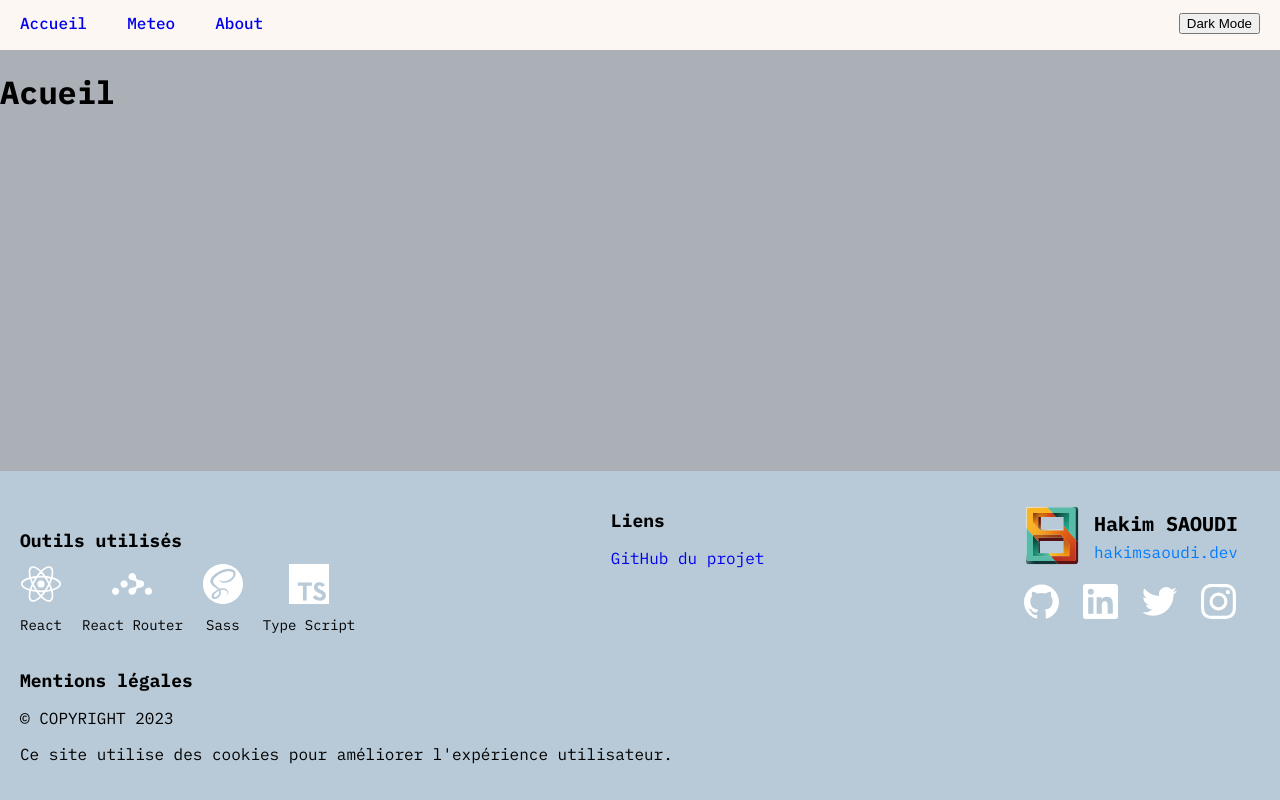
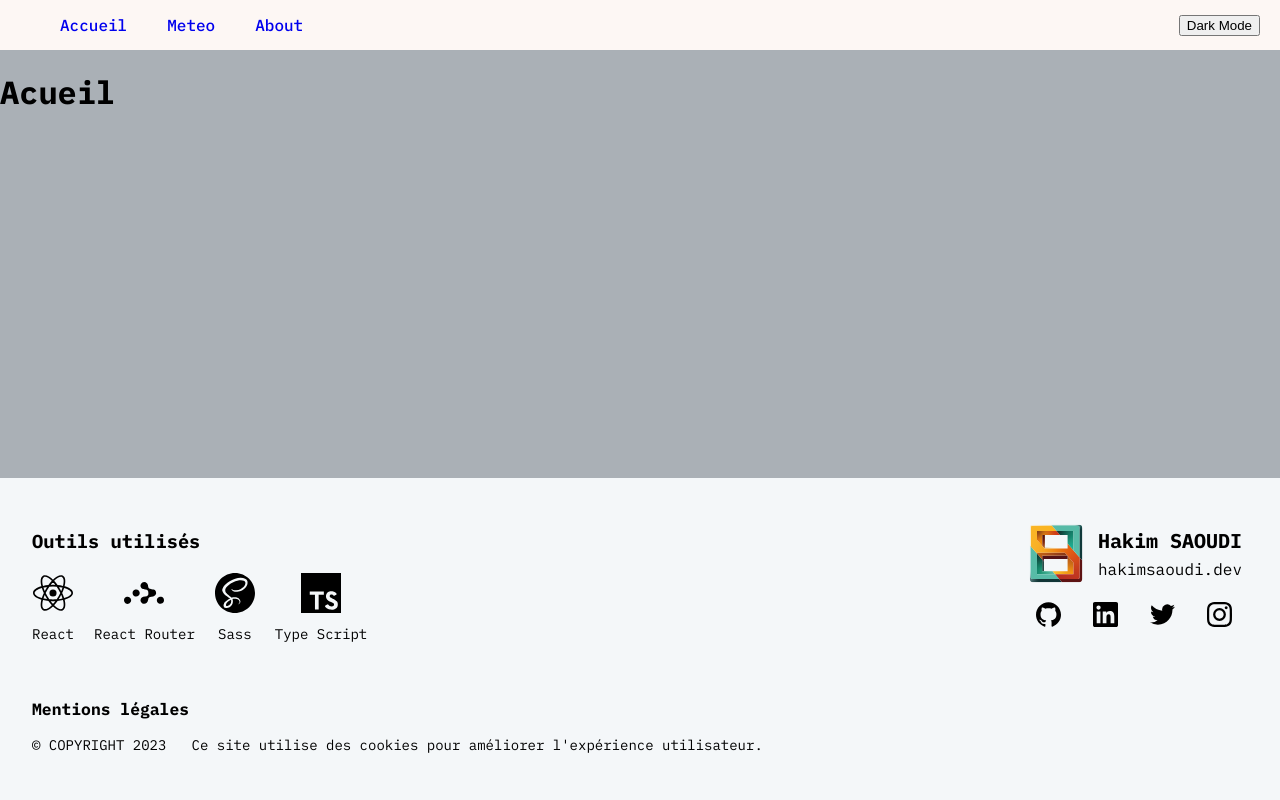
Before and after one commit to saoudi-h/meteo-react-app, a React (Create React App) app: page / in a window 1280 px wide. Built offline with nearby package versions, Linux system fonts and the light colour scheme.

Commit message:
update Footer

```diff
--- a/src/components/footer/Footer.sass
+++ b/src/components/footer/Footer.sass
@@ -1,8 +1,7 @@
 @use '../../styles/colors' as *
 
 .footer
-	background-color: $primary-200
-	color: black
+	background-color: $primary-50
 	padding: 20px
 	display: flex
 	flex-wrap: wrap
@@ -12,43 +11,21 @@
 	&.dark
 		background: $primary-950
 
-h3
-	font-size: 18px
-	margin-bottom: 10px
+	&>*:hover
+		box-shadow: rgba(0, 0, 0, 0.05) 0px 0px 0px 1px
+		border-radius: 10px
+		background: lighten($primary-950, 3%)
 
-ul
-	list-style: none
-	padding-left: 0
-
-	li
-		margin-bottom: 5px
-
-		a
-			text-decoration: none
-
-	&-legal
+	.footer-legal
 		flex-basis: 100%
-		margin-top: 20px
-		border-top: 1px solid #555
-		padding-top: 10px
+		padding: 12px
 		font-size: 14px
 
-.logo
-	max-width: 50px
-	margin-right: 10px
-
-.about-content
-	display: flex
-	align-items: center
-
-.social-links
-	a
-		margin-right: 10px
 
 	@media screen and (max-width: 768px)
 		flex-direction: column
 
-		&-legal
+		.footer-legal
 			margin-top: 0
 			padding-top: 0
 			border-top: none
--- a/src/components/footer/Footer.tsx
+++ b/src/components/footer/Footer.tsx
@@ -8,21 +8,11 @@ const Footer: React.FC = () => {
   const { theme } = useTheme();
   return (
     <footer className={classNames('footer', theme)}>
-      <div className="footer-tools">
-        <ToolDevList />
-
-      </div>
-      <div className="footer-links">
-        <h3>Liens</h3>
-        <ul>
-          <li><a href="https://github.com/votre-utilisateur/votre-projet">GitHub du projet</a></li>
-        </ul>
-      </div>
+      <ToolDevList />
       <AuthorCard />
       <div className="footer-legal">
         <h3>Mentions légales</h3>
-        <p>© COPYRIGHT {new Date().getFullYear()}<br /></p>
-        <p>Ce site utilise des cookies pour améliorer l'expérience utilisateur.</p>
+        <p>© COPYRIGHT {new Date().getFullYear()}&nbsp;&nbsp;&nbsp;Ce site utilise des cookies pour améliorer l'expérience utilisateur.</p>
       </div>
     </footer>
   )
--- a/src/components/footer/authorCard/AuthorCard.sass
+++ b/src/components/footer/authorCard/AuthorCard.sass
@@ -1,9 +1,12 @@
+@use '../../../styles/colors' as *
+
 .author
 	display: flex
 	align-items: center
 	justify-content: center
 	flex-direction: column
 	padding: 12px
+	position: relative
 
 .author-presentation
 	width: 100%
@@ -22,8 +25,8 @@
 
 	a
 		display: block
-		color: #007bff
 		text-decoration: none
+		color: currentColor
 		margin-top: 5px
 
 .author-socials
@@ -34,15 +37,14 @@
 	justify-content: space-around
 
 	li
-		margin: 0 12px
+		margin: 0 16px
 
 	a
-		color: #333
 		text-decoration: none
+		color: currentColor
 
 		svg
-			max-width: 35px
-			color: white
+			max-width: 25px
 
 		&:hover svg
 			transition: transform 2s ease
--- a/src/components/footer/authorCard/AuthorCard.tsx
+++ b/src/components/footer/authorCard/AuthorCard.tsx
@@ -4,9 +4,13 @@ import GithubSvg from '../../icons/GithubSvg'
 import TwitterSvg from '../../icons/TwitterSvg'
 import LinkedInSvg from '../../icons/LinkedInSvg'
 import InstagramSvg from '../../icons/InstagramSvg'
+import { useTheme } from '../../../contexts/ThemeContext'
+import { classNames } from '../../../lib/classnames'
 
 
 const AuthorCard: React.FC = () => {
+  const {theme} = useTheme();
+
   const authorData = {
     name: "Hakim SAOUDI",
     logoUrl: "/svg/logo.svg",
@@ -22,7 +26,7 @@ const AuthorCard: React.FC = () => {
     }
   }
   return (
-    <div className="author">
+    <div className={classNames("author",theme)}>
 
       <div className="author-presentation">
 
--- a/src/components/footer/toolDevList/ToolDevList.sass
+++ b/src/components/footer/toolDevList/ToolDevList.sass
@@ -1,8 +1,8 @@
 .tool-dev
+	padding:12px
 	display: flex
 	flex-direction: column
 	justify-content: center
-	margin-top: 20px
 
 	.tool-dev__list
 		display: flex
--- a/src/components/footer/toolDevList/ToolDevList.tsx
+++ b/src/components/footer/toolDevList/ToolDevList.tsx
@@ -1,4 +1,4 @@
-import ToolDev, { ToolDevProps } from './toolDev/ToolDev'
+import ToolDev, { ToolDevProps } from './toolCard/ToolCard'
 import './ToolDevList.sass'
 import ReactSvg from '../../icons/ReactSvg'
 import ReactRouterSvg from '../../icons/ReactRouterSvg'
--- a/src/components/footer/toolDevList/toolDev/ToolDev.sass
+++ b/src/components/footer/toolDevList/toolCard/ToolCard.sass
@@ -9,7 +9,6 @@
     height: auto
 
     svg
-      color: white
 
   .tool-name
     margin-top: 10px
--- a/src/components/footer/toolDevList/toolDev/ToolDev.tsx
+++ b/src/components/footer/toolDevList/toolCard/ToolCard.tsx
@@ -1,11 +1,11 @@
 import React from 'react'
-import './ToolDev.sass'
+import './ToolCard.sass'
 
 export interface ToolDevProps {
     name: string;
     children: React.ReactNode;
 }
-const ToolDev: React.FC<ToolDevProps> = ({ name, children }) => {
+const ToolCard: React.FC<ToolDevProps> = ({ name, children }) => {
 
     return (
         <div className="tool-card">
@@ -15,4 +15,4 @@ const ToolDev: React.FC<ToolDevProps> = ({ name, children }) => {
     )
 }
 
-export default ToolDev
+export default ToolCard
```
